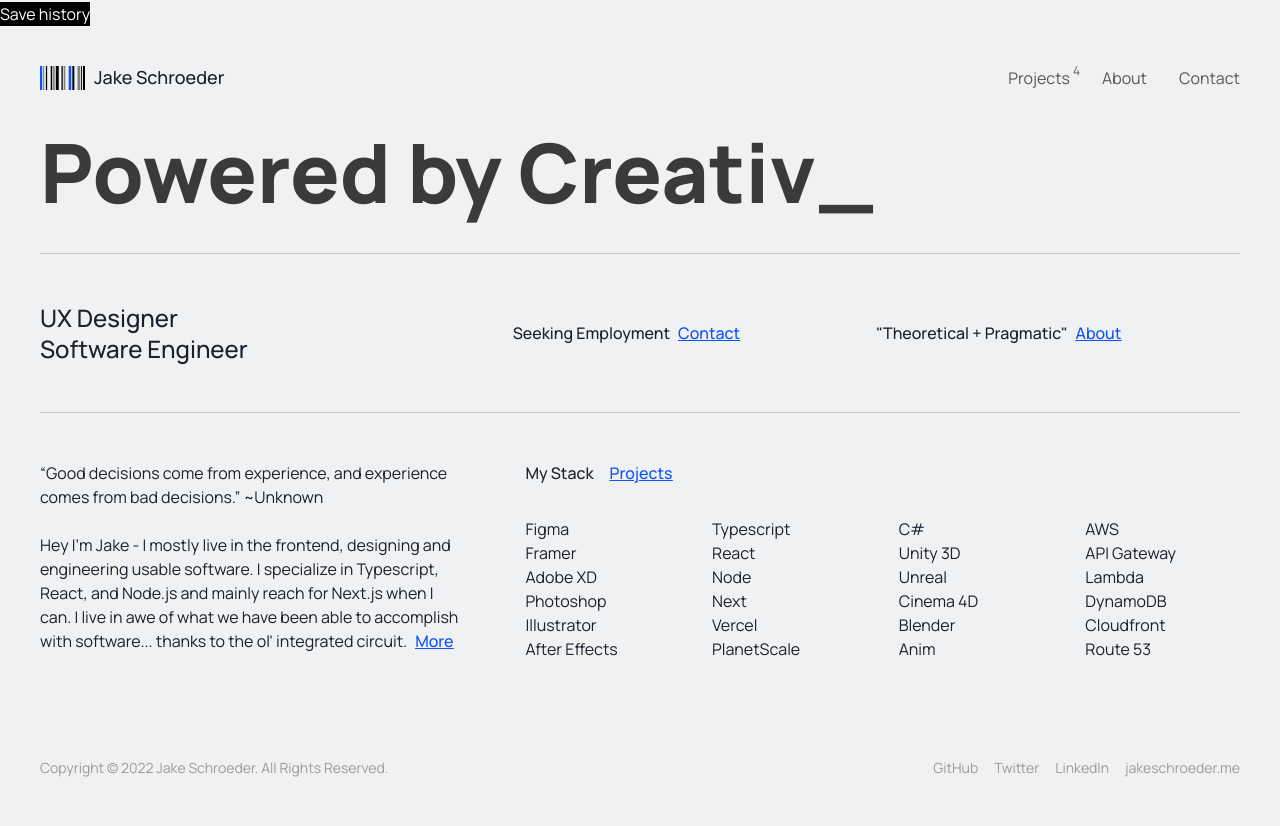
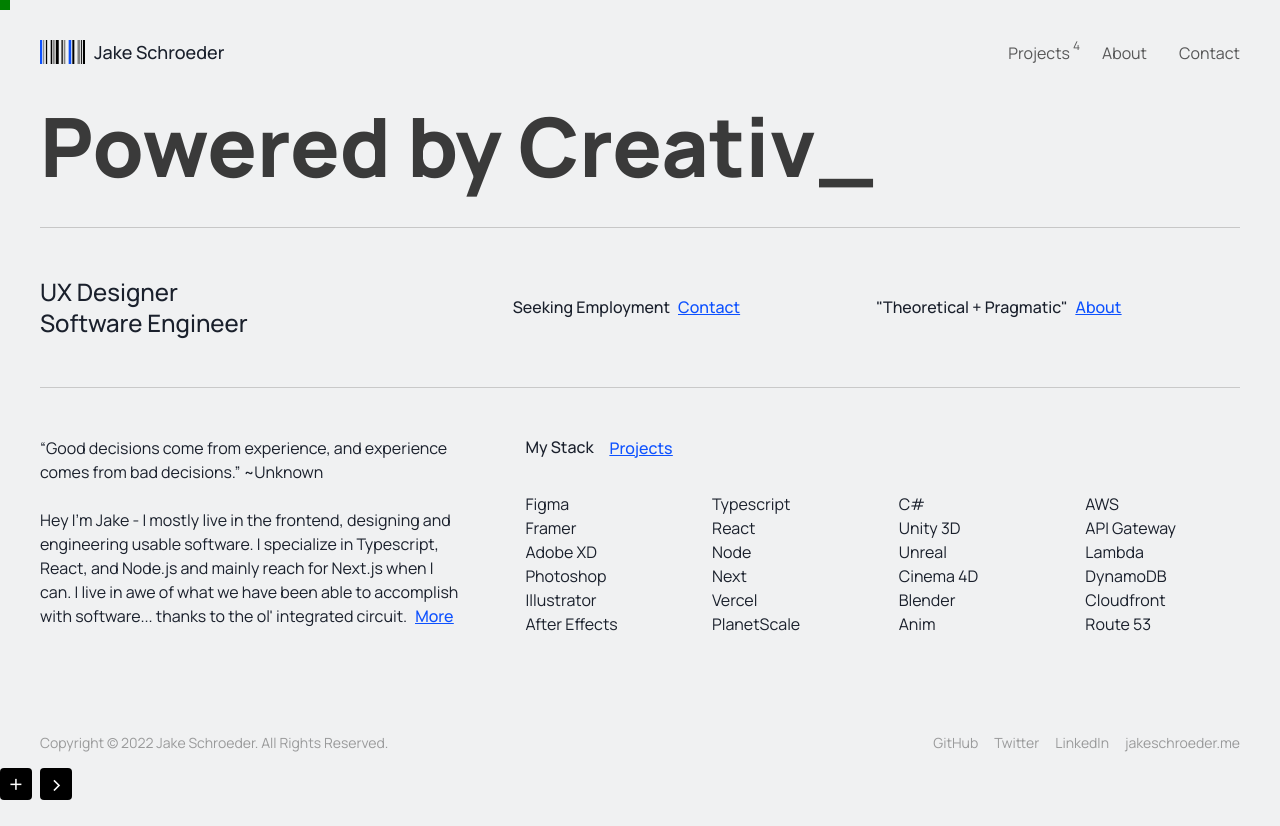
Before and after one commit to JakeSchroeder/jakethefirst.com, a Next.js app: page / in a window 1280 px wide. After the commit the page ends 802 px from the top, so only its background shows below. Built offline with nearby package versions, Linux system fonts and the light colour scheme.

Commit message:
feature: replayer start

```diff
--- /dev/null
+++ b/components/events/manager.tsx
@@ -0,0 +1,157 @@
+import { v4 as uuid } from "uuid";
+import { FC, ReactNode, useContext, useEffect, useRef } from "react";
+import { AuthContext } from "../../pages/_app";
+import { Box, Button, Slider, SliderFilledTrack, SliderThumb, SliderTrack } from "@chakra-ui/react";
+
+function handleSaveHistory(history: any) {
+  let json = JSON.stringify(history);
+  let blob = new Blob([json], { type: "application/json" });
+  let url = URL.createObjectURL(blob);
+  console.log(url);
+  let tempLink = document.createElement("a");
+  tempLink.href = url;
+  tempLink.setAttribute("download", "history.json");
+  tempLink.click();
+}
+
+let throttlePause: boolean;
+
+const throttle = (callback: Function, time: number) => {
+  //don't run the function if throttlePause is true
+  if (throttlePause) return;
+  //set throttlePause to true after the if condition. This allows the function to be run once
+  throttlePause = true;
+
+  //setTimeout runs the callback within the specified time
+  setTimeout(() => {
+    callback();
+
+    //throttlePause is set to false once the function has been called, allowing the throttle function to loop
+    throttlePause = false;
+  }, time);
+};
+
+export const EventFetcher = () => {};
+
+export const Recorder: FC = () => {
+  const sessionHistory = useRef<any>([]);
+  useEffect(() => {
+    const sessionId = uuid();
+    document.addEventListener("mousemove", (e) => {
+      throttle(() => {
+        sessionHistory.current.push({
+          sessionId,
+          type: "mousemove",
+          x: e.clientX,
+          y: e.clientY,
+        });
+      }, 10);
+    });
+  }, []);
+
+  return (
+    <Box position="absolute" top="0" left="0">
+      <Button
+        onClick={() => {
+          handleSaveHistory(sessionHistory.current);
+        }}
+      >
+        Save
+      </Button>
+    </Box>
+  );
+};
+
+export const Replayer: FC = () => {
+  const history = useRef<any>([]);
+  const cursorRef = useRef<any>(null);
+
+  const loadSessionHistory = () => {
+    let input = document.createElement("input");
+    input.type = "file";
+    input.accept = "application/json";
+    input.onchange = (e) => {
+      const file = (e.target as HTMLInputElement).files![0];
+      const reader = new FileReader();
+      reader.onload = (e) => {
+        const text = e.target?.result;
+        history.current = JSON.parse(text as string);
+      };
+      reader.readAsText(file);
+    };
+    input.click();
+  };
+
+  const playSessionHistory = () => {
+    let i = 0;
+    let interval = setInterval(() => {
+      if (i >= history.current.length) {
+        clearInterval(interval);
+        return;
+      }
+      let event = history.current[i];
+      cursorRef.current.style.left = event.x + "px";
+      cursorRef.current.style.top = event.y + "px";
+      i++;
+    }, 10);
+  };
+
+  return (
+    <>
+      <Button
+        zIndex={100}
+        position="absolute"
+        bottom="0"
+        left="0"
+        w="32px"
+        h="32px"
+        bg="black"
+        color="white"
+        borderRadius={4}
+        fontSize="24px"
+        onClick={() => {
+          loadSessionHistory();
+        }}
+      >
+        +
+      </Button>
+      <Button
+        zIndex={100}
+        position="absolute"
+        bottom="0"
+        left="40px"
+        w="32px"
+        h="32px"
+        bg="black"
+        color="white"
+        borderRadius={4}
+        fontSize="24px"
+        onClick={() => {
+          playSessionHistory();
+        }}
+      >
+        &gt;
+      </Button>
+
+      <Box ref={cursorRef} position="absolute" w="10px" h="10px" bg="green" />
+    </>
+  );
+};
+
+export const EventManager: FC<{ children: ReactNode }> = ({ children }) => {
+  const { auth } = useContext(AuthContext);
+  return (
+    <>
+      <Box>
+        <Slider aria-label="slider-ex-2" colorScheme="pink" defaultValue={30}>
+          <SliderTrack>
+            <SliderFilledTrack />
+          </SliderTrack>
+          <SliderThumb />
+        </Slider>
+      </Box>
+      {false ? <Recorder /> : <Replayer />}
+      {children}
+    </>
+  );
+};
--- a/package.json
+++ b/package.json
@@ -17,12 +17,14 @@
     "next-use-contextual-routing": "^2.3.0",
     "react": "18.0.0",
     "react-dom": "18.0.0",
-    "react-simple-typewriter": "^3.0.1"
+    "react-simple-typewriter": "^3.0.1",
+    "uuid": "^9.0.0"
   },
   "devDependencies": {
     "@types/node": "17.0.24",
     "@types/react": "18.0.5",
     "@types/react-dom": "18.0.1",
+    "@types/uuid": "^9.0.1",
     "eslint": "8.13.0",
     "typescript": "4.6.3"
   }
--- a/pages/_app.tsx
+++ b/pages/_app.tsx
@@ -8,56 +8,16 @@ import { useEffect, useRef, useState } from "react";
 import Loader from "../components/loading/loader";
 
 import { createContext } from "react";
+import { EventManager } from "../components/events/manager";
 
-const AuthContext = createContext({
+export const AuthContext = createContext({
   auth: false,
   setAuth: (auth: boolean) => {},
 });
 
-function AuthManager({ children }: { children: React.ReactNode }) {
-  const [auth, setAuth] = useState(false);
-  return <AuthContext.Provider value={{ auth, setAuth }}>{children}</AuthContext.Provider>;
-}
-
-//Wrap this top level with a manager
-//The manager needs to control
-// 1. Record or Replay?
-// 2. If Record start recorder
-// 3. If Replay disable recorder and initalize replay
-
-function Replayer() {
-  //Create session
-  //Register event listeners
-  //Add events to session history (possible optimize this with qeue and batching?)
-  //How big will this session history be?
-  //How do we handle large session histories?
-
-  //Loop over the session history of the events
-  //Conditional based on event type
-  //If movemouse dispatch that event to Synthesizer
-  //If Click dispatch that event to Synthesizer
-  //If scroll dispatch that event to Synthesizer
-  return <></>;
-}
-
-// function EventManager() {
-//   //get auth token
-//   const auth = false;
-//   return (
-//     <>
-//       {auth ? (
-//         //dynamic import
-//         <Replayer/>
-//       ) : (
-//         <Recorder />
-//       )}
-//     </>
-//   )
-// }
-
 function MyApp({ Component, pageProps, router }: AppProps) {
   const [isLoading, setIsLoading] = useState(false);
-  const historyRef = useRef<any>([]);
+
   useEffect(() => {
     router.events.on("routeChangeStart", (e) => {
       setIsLoading(true);
@@ -66,42 +26,15 @@ function MyApp({ Component, pageProps, router }: AppProps) {
       setIsLoading(false);
     });
   }, [router.events]);
-
-  useEffect(() => {
-    //Can you throttle the mouse move event?
-    //If not we will have to throttle the push to the historyRef
-    document.addEventListener("mousemove", (e) => {
-      console.log(e);
-      historyRef.current.push({
-        type: "mousemove",
-        x: e.clientX,
-        y: e.clientY,
-      });
-    });
-  }, []);
-
-  function handleSaveHistory() {
-    let json = JSON.stringify(historyRef.current);
-    let blob = new Blob([json], { type: "application/json" });
-    let url = URL.createObjectURL(blob);
-    console.log(url);
-    let tempLink = document.createElement("a");
-    tempLink.href = url;
-    tempLink.setAttribute("download", "history.json");
-    tempLink.click();
-  }
+  const [auth, setAuth] = useState(false);
 
   return (
     <>
       <Head>
         <meta name="viewport" content="width=device-width, initial-scale=1" />
       </Head>
-      <AuthManager>
-        <Box display="absolute" top={0} left={0}>
-          <Button background="black" textColor="white" onClick={handleSaveHistory}>
-            Save history
-          </Button>
-        </Box>
+      <AuthContext.Provider value={{ auth, setAuth }}>
+        <EventManager>
           <ChakraProvider theme={theme}>
             <Loader isLoading={isLoading} />
             <Container
@@ -117,7 +50,8 @@ function MyApp({ Component, pageProps, router }: AppProps) {
               <Footer />
             </Container>
           </ChakraProvider>
-      </AuthManager>
+        </EventManager>
+      </AuthContext.Provider>
     </>
   );
 }
```
Also changed, not shown: components/loading/loader.tsx (+14 -71 lines), pages/replay.tsx (+10 -1 lines), 2 other files (tests, documents, lock files or other folders). Lines whose indentation alone changed are shown as unchanged.
